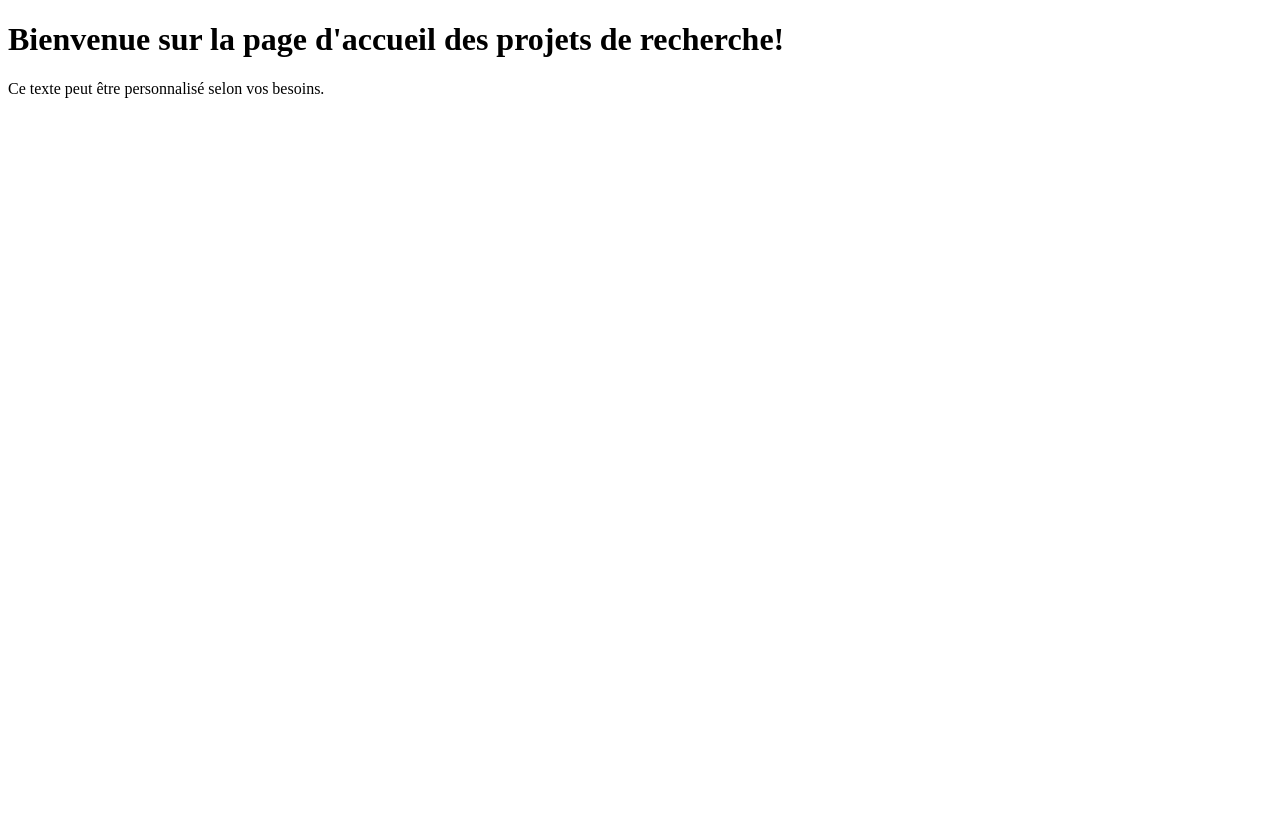
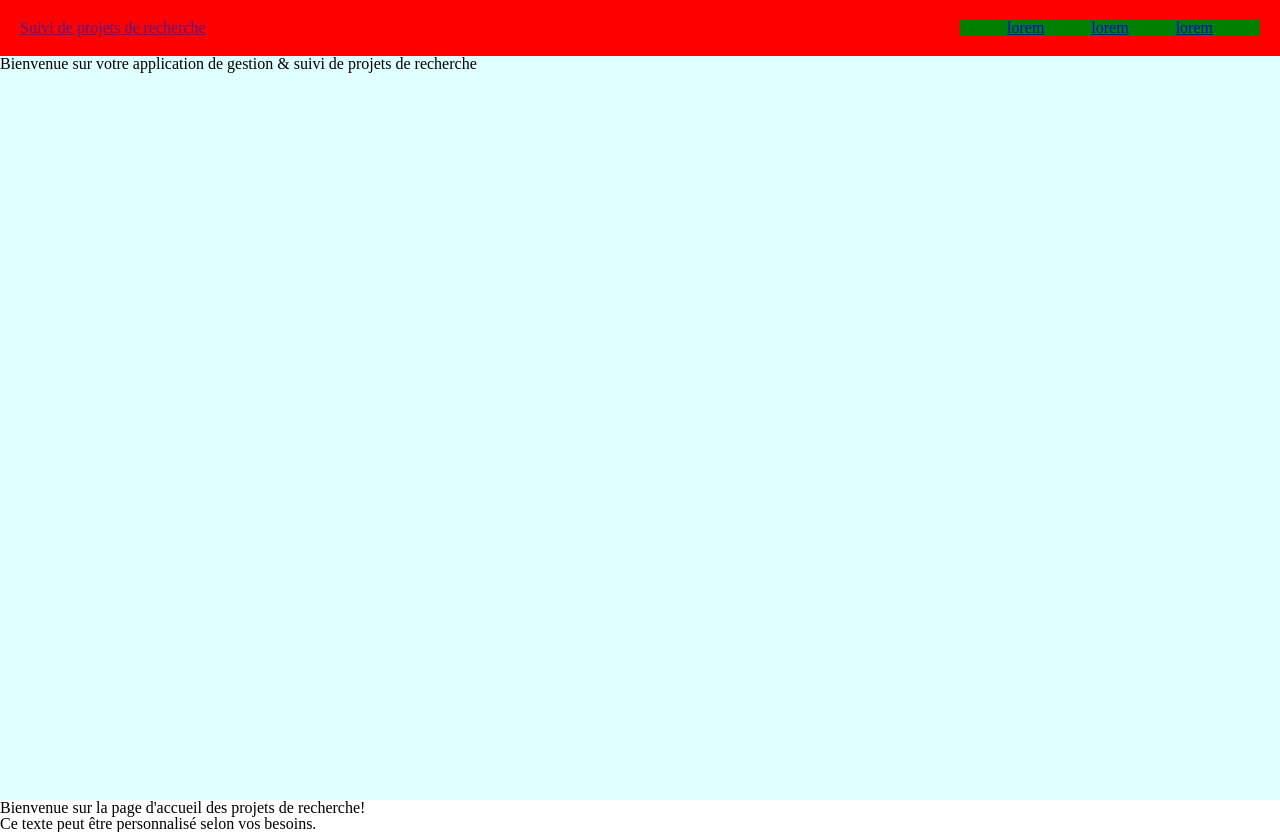
Before and after one commit to TanguyMorel/td-djangorestapi-MOREL-TANGUY, a Django app: page / in a window 1280 px wide. Before the commit the page ends 98 px from the top, so only its background shows below. Run offline with Django 5.2, Linux system fonts and the light colour scheme.

Commit message:
add: some basic style

```diff
--- /dev/null
+++ b/projects/static/css/home.css
@@ -0,0 +1,19 @@
+header {
+  width: 100%;
+  height: 100vh;
+  background: lightcyan;
+}
+
+nav {
+  display: flex;
+  justify-content: space-between;
+  padding: 20px;
+  background-color: red;
+}
+
+#ul-nav {
+  display: flex;
+  justify-content: space-evenly;
+  background: green;
+  width: 300px;
+}
--- a/projects/templates/projects/home.html
+++ b/projects/templates/projects/home.html
@@ -1,11 +1,36 @@
+{% load static %}
 <!DOCTYPE html>
 <html lang="en">
   <head>
     <meta charset="UTF-8" />
     <meta name="viewport" content="width=device-width, initial-scale=1.0" />
-    <title>Accueil des projets de recherche</title>
+    <title>Accueil</title>
+    <link rel="stylesheet" href="{% static 'css/reset.css' %}" />
+    <link rel="stylesheet" href="{% static 'css/home.css' %}" />
   </head>
   <body>
+    <header>
+      <nav>
+        <div class="logo">
+          <a href="">Suivi de projets de recherche</a>
+        </div>
+        <ul id="ul-nav">
+          <li>
+            <a href="#">lorem</a>
+          </li>
+          <li>
+            <a href="#">lorem</a>
+          </li>
+          <li>
+            <a href="#">lorem</a>
+          </li>
+        </ul>
+      </nav>
+      <h1>
+        Bienvenue sur votre application de gestion & suivi de projets de
+        recherche
+      </h1>
+    </header>
     <h1>Bienvenue sur la page d'accueil des projets de recherche!</h1>
     <p>Ce texte peut être personnalisé selon vos besoins.</p>
   </body>
```
